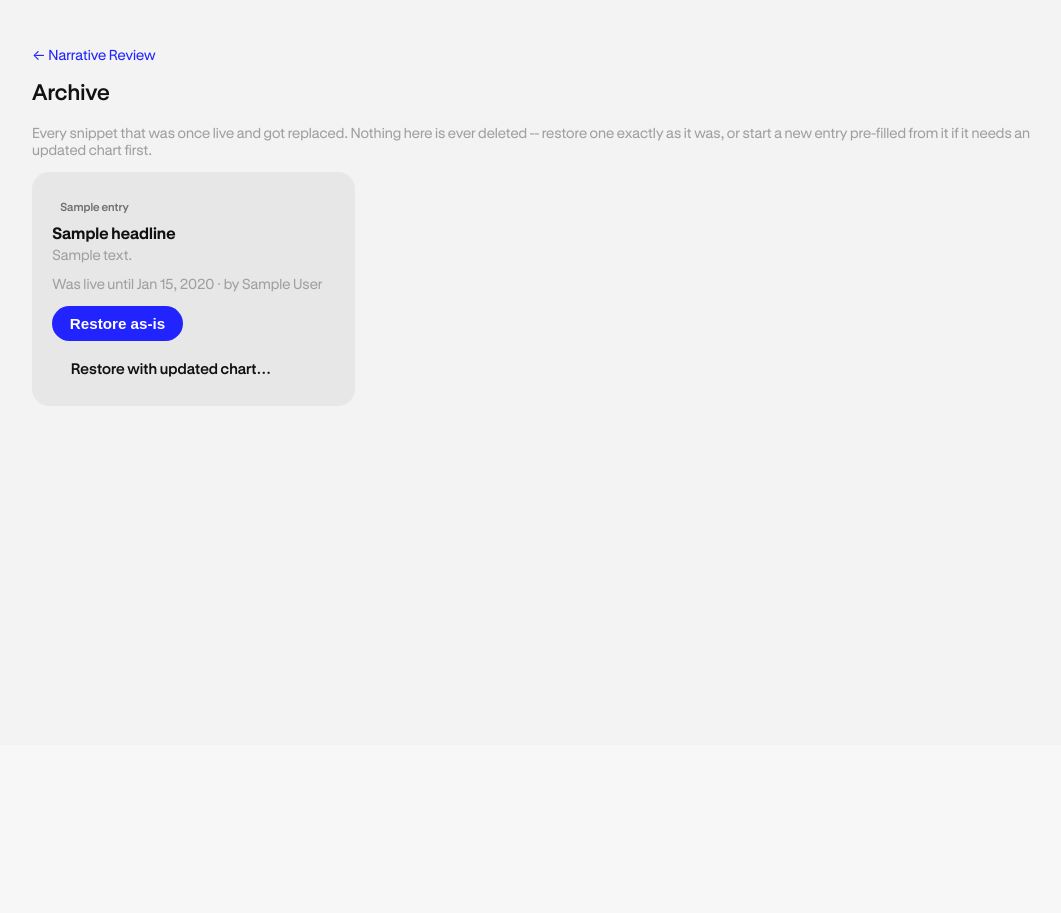
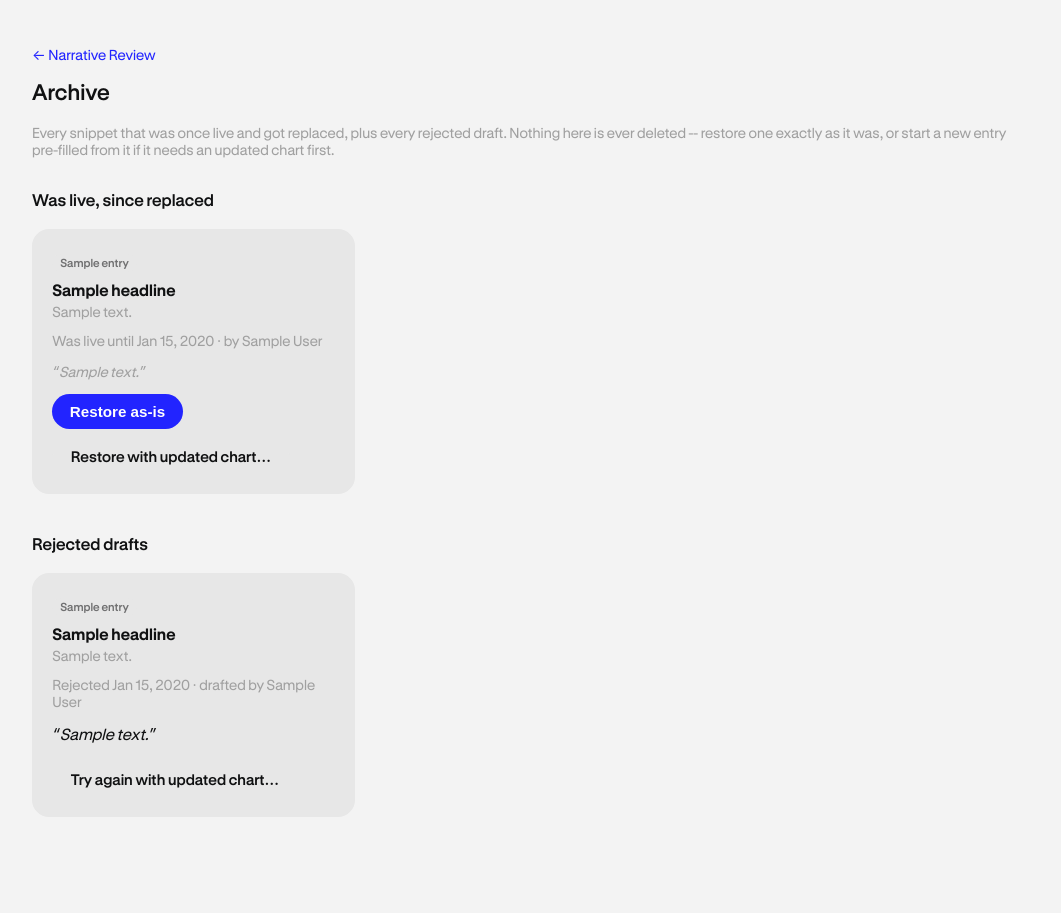
Before and after one commit to kbruun-rgb/MC-Econ-Intel, a Python web app: template app/templates/narrative_archive.html in a window 1280 px wide. Shown: the part 55-968 px from the top of the page, without its empty margins (108-1169 px from the left). Before the commit the page ends 461 px from the top, so only its background shows below. Run offline with Jinja, Linux system fonts and the light colour scheme; the template is opened without the code that fills it: most values are stand-ins (such as "Sample title", 1, 10 or a date in 2020).

Commit message:
Capture review feedback on approve/reject, feed it back into generation
Added review_note + reviewed_at to NarrativeSnippet. The queue's Approve/
Reject buttons now share one optional note field; rejected drafts keep
their content and note (visible in a new "Rejected drafts" section on the
archive page, not just silently disappearing). Any new draft for the same
topic shows a collapsed "Past feedback for this topic" panel right in the
review queue, and the narrative-draft skill now queries get_recent_feedback
for a topic before drafting -- a rejection reason is meant to actually
change what gets generated next time, not just get logged.

Co-Authored-By: Claude Sonnet 5 <noreply@anthropic.com>

```diff
--- a/app/templates/narrative_archive.html
+++ b/app/templates/narrative_archive.html
@@ -3,8 +3,9 @@
 {% block content %}
 <p class="subtle"><a href="{{ url_for('narrative.queue') }}">&larr; Narrative Review</a></p>
 <h1 class="section-title">Archive</h1>
-<p class="subtle">Every snippet that was once live and got replaced. Nothing here is ever deleted -- restore one exactly as it was, or start a new entry pre-filled from it if it needs an updated chart first.</p>
+<p class="subtle">Every snippet that was once live and got replaced, plus every rejected draft. Nothing here is ever deleted -- restore one exactly as it was, or start a new entry pre-filled from it if it needs an updated chart first.</p>
 
+<h2 class="section-title" style="font-size:1.05rem; margin-top:2rem;">Was live, since replaced</h2>
 {% if snippets %}
 <div class="card-grid">
   {% for entry in snippets %}
@@ -17,6 +18,7 @@
     <img class="article-img" style="max-height:120px; width:auto;" src="{{ url_for('narrative.admin_chart', snippet_id=s.id) }}" alt="">
     {% endif %}
     <p class="subtle" style="margin-top:0.75rem;">Was live until {{ s.published_at.strftime('%b %d, %Y') if s.published_at else 'unknown' }} &middot; by {{ s.author }}</p>
+    {% if s.review_note %}<p class="subtle" style="font-style:italic;">&ldquo;{{ s.review_note }}&rdquo;</p>{% endif %}
     <div style="display:flex; gap:0.5rem; margin-top:0.75rem; flex-wrap:wrap;">
       <form method="post" action="{{ url_for('narrative.restore', snippet_id=s.id) }}">
         <button class="btn" type="submit">Restore as-is</button>
@@ -29,4 +31,32 @@
 {% else %}
 <p class="subtle">Nothing archived yet.</p>
 {% endif %}
+
+<h2 class="section-title" style="font-size:1.05rem; margin-top:2.5rem;">Rejected drafts</h2>
+{% if rejected %}
+<div class="card-grid">
+  {% for entry in rejected %}
+  {% set s = entry.snippet %}
+  <div class="card">
+    <span class="badge">{{ entry.topic_label }}</span>
+    <h3 style="margin:0.5rem 0 0.25rem;">{{ s.headline }}</h3>
+    <p class="subtle" style="margin:0 0 0.75rem;">{{ s.body[:220] }}{% if s.body|length > 220 %}&hellip;{% endif %}</p>
+    {% if s.chart_image %}
+    <img class="article-img" style="max-height:120px; width:auto;" src="{{ url_for('narrative.admin_chart', snippet_id=s.id) }}" alt="">
+    {% endif %}
+    <p class="subtle" style="margin-top:0.75rem;">Rejected {{ s.reviewed_at.strftime('%b %d, %Y') if s.reviewed_at else '' }} &middot; drafted by {{ s.author }}</p>
+    {% if s.review_note %}
+    <p style="margin-top:0.4rem; font-style:italic;">&ldquo;{{ s.review_note }}&rdquo;</p>
+    {% else %}
+    <p class="subtle" style="margin-top:0.4rem;">No reason given.</p>
+    {% endif %}
+    <div style="display:flex; gap:0.5rem; margin-top:0.75rem; flex-wrap:wrap;">
+      <a class="btn btn-secondary" href="{{ url_for('narrative.new', from=s.id) }}">Try again with updated chart&hellip;</a>
+    </div>
+  </div>
+  {% endfor %}
+</div>
+{% else %}
+<p class="subtle">Nothing rejected yet.</p>
+{% endif %}
 {% endblock %}
```
Also changed, not shown: app/models.py (+8 -0 lines), app/narrative.py (+38 -3 lines), app/narrative_routes.py (+9 -2 lines), app/templates/narrative_admin.html (+19 -9 lines).
